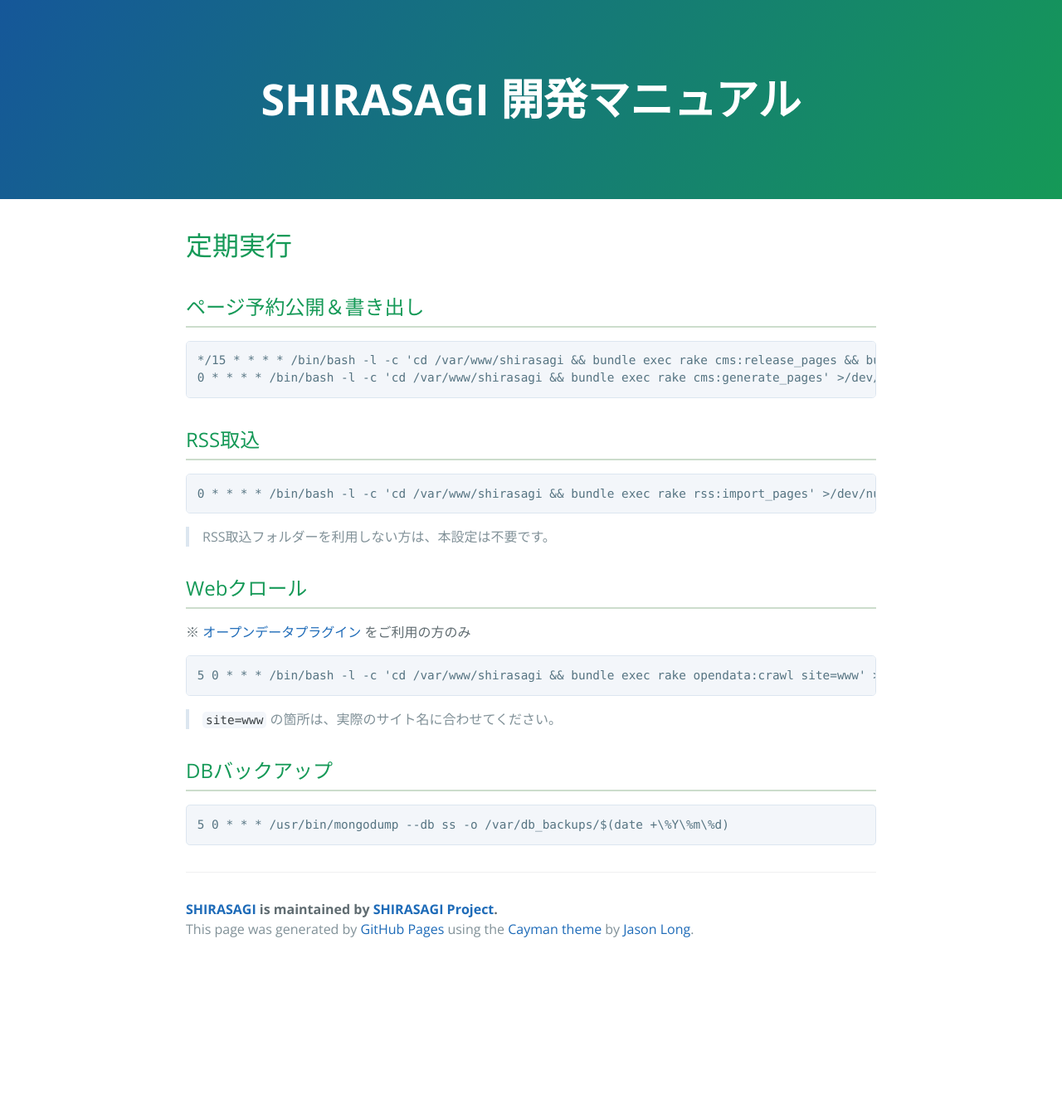
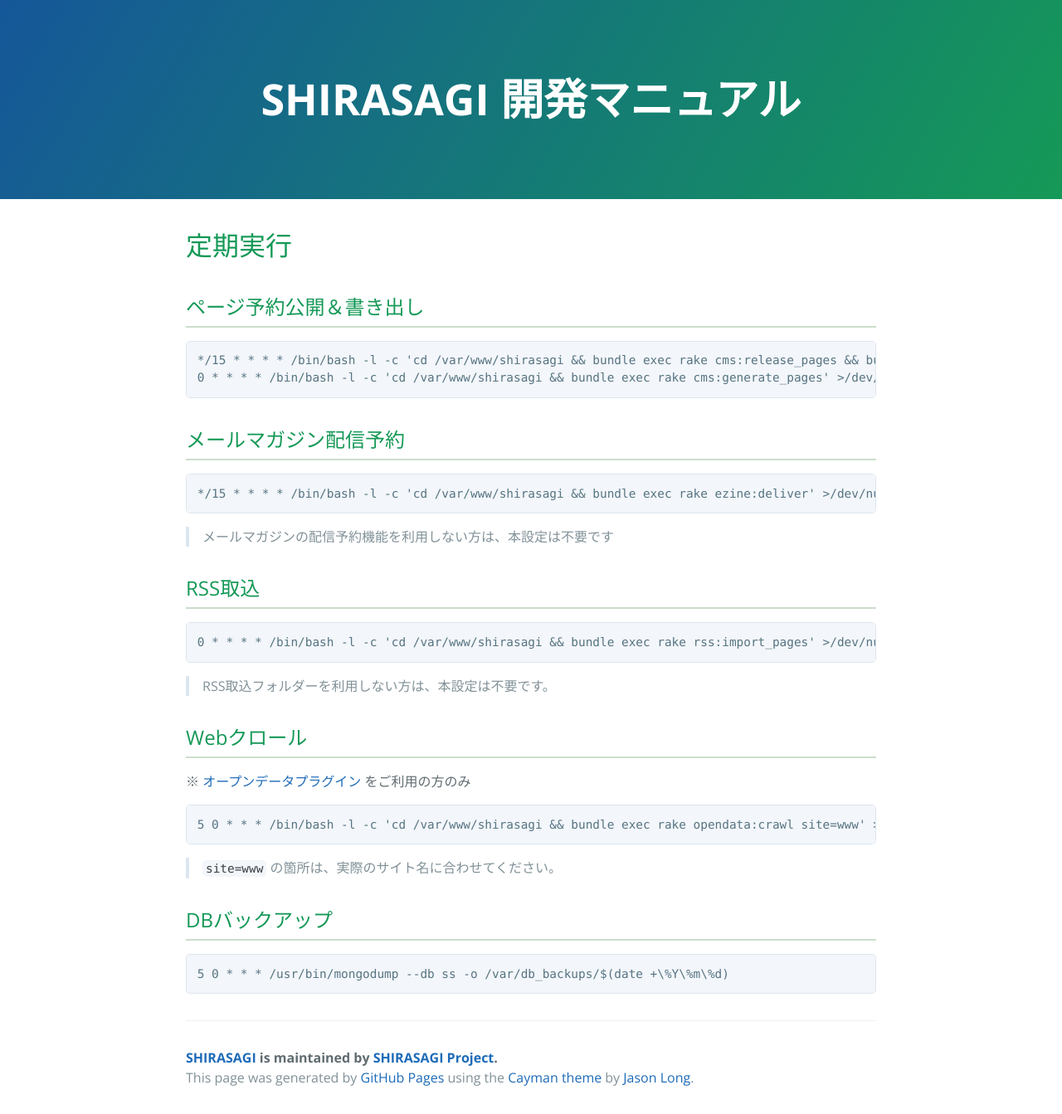
Before and after one commit to shirasagi/shirasagi.github.io, a Jekyll site: the page built from settings/cron.md, in a window 1280 px wide. Shown: the whole page at 83% size. Built offline with Jekyll 4.4.1, drawn with Linux system fonts in a browser that asks for light colours; nearby versions of some CDN libraries; Markdown is read by kramdown in place of the engine named in the settings; before the commit the page ends 1164 px from its top, so only the background shows below that.

Commit message:
add ezine deliver task to cron setting

````diff
--- a/settings/cron.md
+++ b/settings/cron.md
@@ -9,6 +9,14 @@
 */15 * * * * /bin/bash -l -c 'cd /var/www/shirasagi && bundle exec rake cms:release_pages && bundle exec rake cms:generate_nodes' >/dev/null
 0 * * * * /bin/bash -l -c 'cd /var/www/shirasagi && bundle exec rake cms:generate_pages' >/dev/null
 ```
+
+## メールマガジン配信予約
+
+```
+*/15 * * * * /bin/bash -l -c 'cd /var/www/shirasagi && bundle exec rake ezine:deliver' >/dev/null
+```
+
+> メールマガジンの配信予約機能を利用しない方は、本設定は不要です
 
 ## RSS取込
 
````
